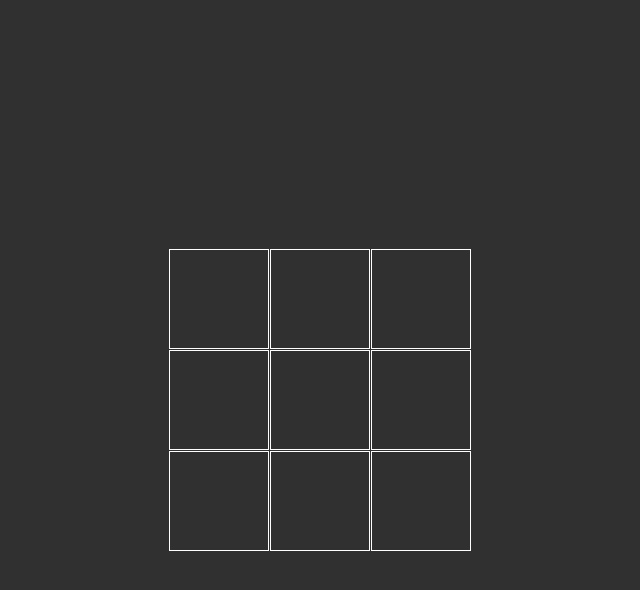
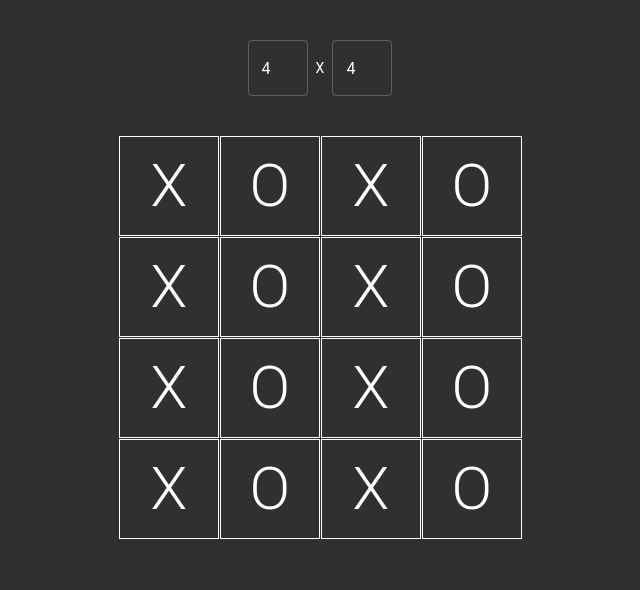
Before and after one commit to raksitnongbua/tic-tac-toe, a React (Create React App) app: page / in a window 1280 px wide. Shown: the top 590 px of the page, without its empty margins (320-960 px from the left). Built offline with nearby package versions, Linux system fonts and the light colour scheme.

Commit message:
add win combos, add function change game size, add template XO

```diff
--- a/src/components/Board.tsx
+++ b/src/components/Board.tsx
@@ -1,13 +1,16 @@
 import { Box } from '@material-ui/core';
 import React from 'react';
+import { createIndexArray } from '../services/utils';
 import Square from './Square';
 
-const Board = () => {
-  const gridSize = 3;
+interface IProps {
+  size: number;
+  boardData: string[];
+}
+const Board: React.FC<IProps> = ({ size, boardData }) => {
   return (
     <Box
-      width="100vw"
-      height="100vh"
+      width="100%"
       display="flex"
       justifyContent="center"
       alignItems="center"
@@ -15,10 +18,10 @@ const Board = () => {
       <Box
         display="grid"
         gridGap={1}
-        gridTemplateColumns={`repeat(${gridSize}, 1fr)`}
+        gridTemplateColumns={`repeat(${size}, 1fr)`}
       >
-        {Array.apply(null, new Array(gridSize * gridSize)).map((_, i) => (
-          <Square key={`square-${i}`} />
+        {createIndexArray(size * size).map((_, i) => (
+          <Square key={`square-${i}`} value={boardData[i]} />
         ))}
       </Box>
     </Box>
--- a/src/components/Square.tsx
+++ b/src/components/Square.tsx
@@ -1,7 +1,10 @@
 import React from 'react';
-import { Box } from '@material-ui/core';
+import { Box, Typography } from '@material-ui/core';
 
-const Square = () => {
+interface IProps {
+  value: string;
+}
+const Square: React.FC<IProps> = ({ value }) => {
   return (
     <Box
       width={100}
@@ -10,7 +13,9 @@ const Square = () => {
       display="flex"
       justifyContent="center"
       alignItems="center"
-    ></Box>
+    >
+      <Typography variant="h2">{value}</Typography>
+    </Box>
   );
 };
 
--- a/src/screens/Game.tsx
+++ b/src/screens/Game.tsx
@@ -1,11 +1,64 @@
-import React from 'react';
+import {
+  Box,
+  Container,
+  makeStyles,
+  TextField,
+  Theme,
+} from '@material-ui/core';
+import React, { useEffect, useState } from 'react';
 import Board from '../components/Board';
-
+import { clearBoardData, getComboWins } from '../services/game';
+const useStyles = makeStyles<Theme>((theme) => ({
+  textField: {
+    width: '60px',
+    margin: theme.spacing(1),
+  },
+}));
 const Game = () => {
+  const { textField } = useStyles();
+  const [size, setSize] = useState(4);
+  const [comboWins, setComboWins] = useState<number[][]>([]);
+  const [boardData, setBoardData] = useState<string[]>([]);
+  useEffect(() => {
+    setComboWins(getComboWins(size));
+    setBoardData(clearBoardData(size));
+  }, [size]);
+  const handleSizeChange = (event: any) => {
+    setSize(parseInt(event.target.value));
+  };
   return (
-    <div>
-      <Board />
-    </div>
+    <Container maxWidth="md">
+      <Box p={2}>
+        <Box
+          p={2}
+          mb={2}
+          display="flex"
+          justifyContent="center"
+          alignItems="center"
+        >
+          <TextField
+            id="filled-number"
+            type="number"
+            className={textField}
+            inputProps={{ min: 2, max: 15 }}
+            variant="outlined"
+            value={size}
+            onChange={handleSizeChange}
+          />
+          X
+          <TextField
+            id="filled-number"
+            type="number"
+            className={textField}
+            inputProps={{ min: 2, max: 15 }}
+            variant="outlined"
+            value={size}
+            onChange={handleSizeChange}
+          />
+        </Box>
+        <Board size={size} boardData={boardData} />
+      </Box>
+    </Container>
   );
 };
 
--- /dev/null
+++ b/src/services/game.ts
@@ -0,0 +1,36 @@
+import { createIndexArray } from './utils';
+
+const getHorizontalComboWins = (size: number): number[][] => {
+  const indexArr = createIndexArray(size * size);
+  return createIndexArray(Math.ceil(indexArr.length / size)).map(() =>
+    indexArr.splice(0, size)
+  );
+};
+const getVerticalComboWins = (size: number): number[][] => {
+  return createIndexArray(size).map((n) =>
+    createIndexArray(size).map((v) => n + v * size)
+  );
+};
+
+const getDiagonalComboWins = (size: number): number[][] => {
+  const indexArr = createIndexArray(size);
+  let n1 = 0;
+  let n2 = 0;
+  const result = [
+    indexArr.map((v) => 0 + v * size + n1++),
+    indexArr.map((v) => size - 1 + v * size + n2--),
+  ];
+  return result;
+};
+const getComboWins = (size: number): number[][] => {
+  return [
+    ...getHorizontalComboWins(size),
+    ...getVerticalComboWins(size),
+    ...getDiagonalComboWins(size),
+  ];
+};
+const clearBoardData = (size: number) => {
+  return createIndexArray(size * size).map((_, i) => (i % 2 === 0 ? 'X' : 'O'));
+};
+
+export { getComboWins, clearBoardData };
--- /dev/null
+++ b/src/services/utils.ts
@@ -0,0 +1,5 @@
+const createIndexArray = (size: number) => {
+  return Array.apply(null, new Array(size)).map((_, i) => i);
+};
+
+export { createIndexArray };
--- a/tsconfig.json
+++ b/tsconfig.json
@@ -18,7 +18,7 @@
     "resolveJsonModule": true,
     "isolatedModules": true,
     "noEmit": true,
-    "jsx": "react"
+    "jsx": "react-jsx"
   },
   "include": [
     "src"
```
